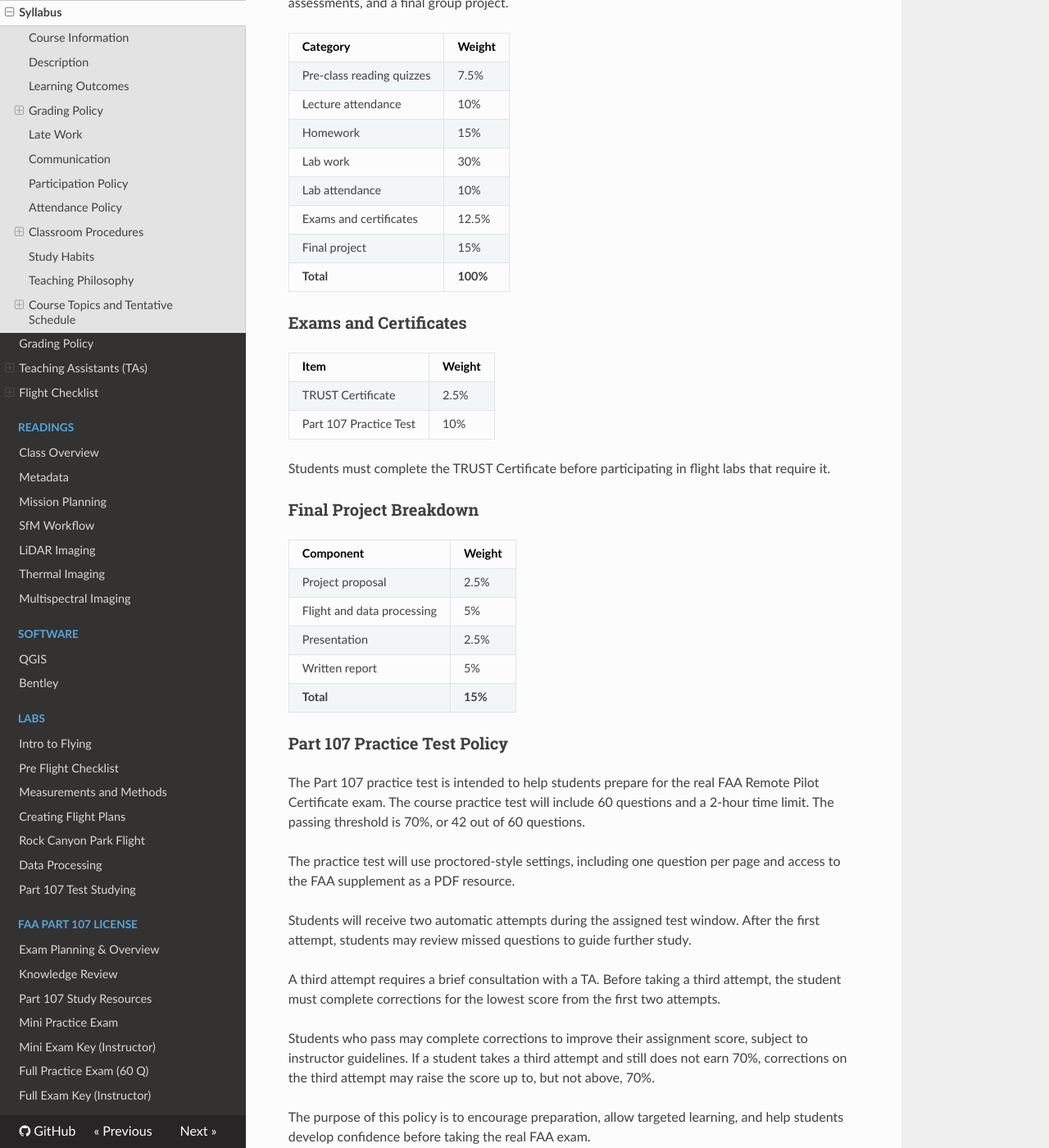
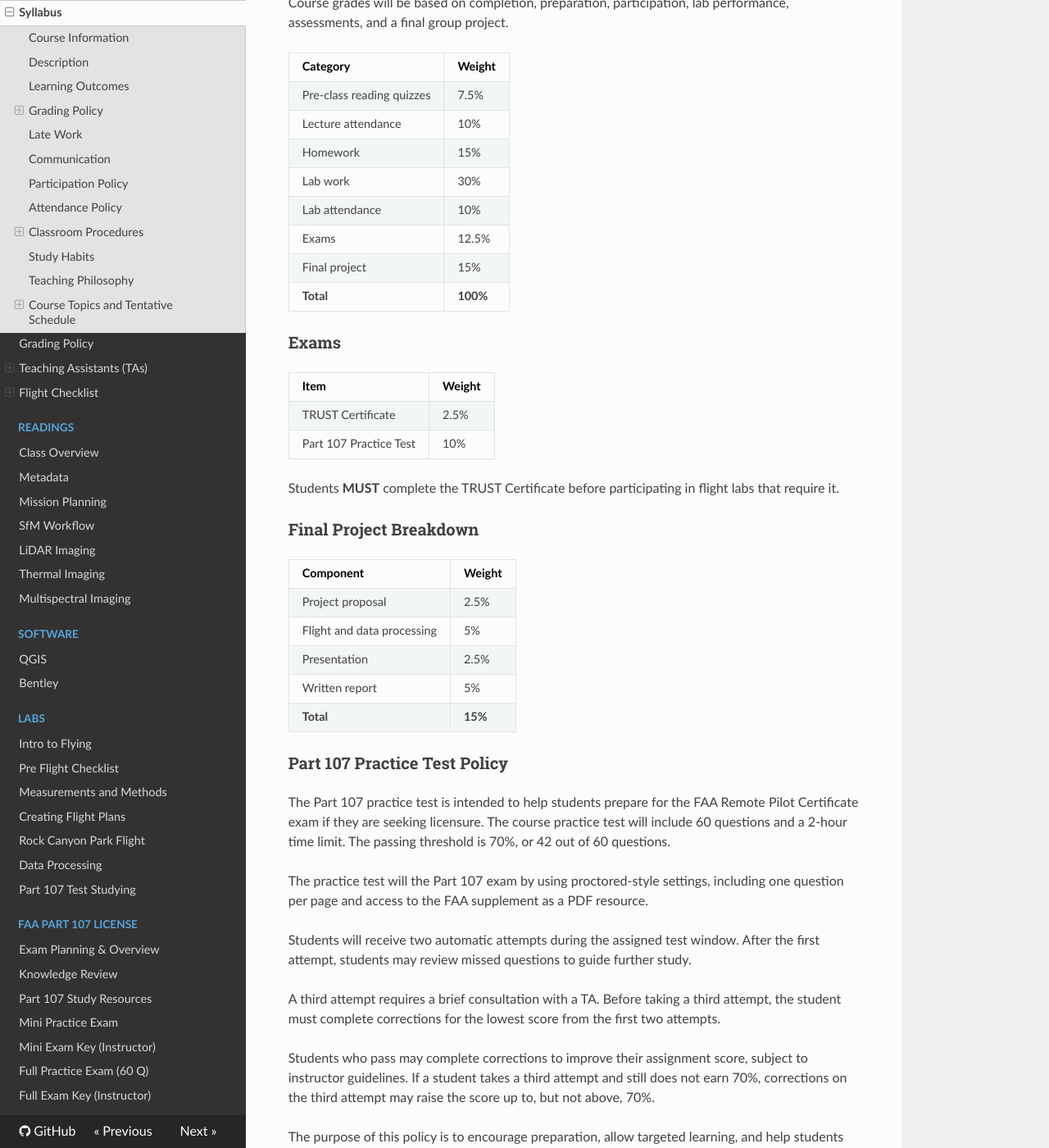
Before and after one commit to byu-cce-drones/content, an MkDocs documentation site: the page built from docs/class_resources/syllabus.md, in a window 1280 px wide and 1400 px high, scrolled down 1637 px. Shown: the whole window at 82% size. Built offline with MkDocs 1.6.1, drawn with Linux system fonts in a browser that asks for light colours; nearby versions of some CDN libraries; some of the changed text lies outside the part shown.

Commit message:
Syllabus updates and added links for 107

```diff
--- a/docs/class_resources/syllabus.md
+++ b/docs/class_resources/syllabus.md
@@ -49,25 +50,25 @@ By the end of this course, students will be able to:
 
 Course grades will be based on completion, preparation, participation, lab performance, assessments, and a final group project.
 
-| Category                   | Weight    |
-|----------------------------|-----------|
-| Pre-class reading quizzes  | 7.5%      |
-| Lecture attendance         | 10%       |
-| Homework                   | 15%       |
-| Lab work                   | 30%       |
-| Lab attendance             | 10%       |
-| Exams and certificates     | 12.5%     |
-| Final project              | 15%       |
-| **Total**                  | **100%**  |
+| Category                  | Weight    |
+|---------------------------|-----------|
+| Pre-class reading quizzes | 7.5%      |
+| Lecture attendance        | 10%       |
+| Homework                  | 15%       |
+| Lab work                  | 30%       |
+| Lab attendance            | 10%       |
+| Exams                     | 12.5%     |
+| Final project             | 15%       |
+| **Total**                 | **100%**  |
 
-### Exams and Certificates
+### Exams
 
 | Item                    | Weight  |
 |-------------------------|---------|
 | TRUST Certificate       | 2.5%    |
 | Part 107 Practice Test  | 10%     |
 
-Students must complete the TRUST Certificate before participating in flight labs that require it.
+Students **MUST** complete the TRUST Certificate before participating in flight labs that require it.
 
 ### Final Project Breakdown
 
@@ -81,9 +82,9 @@ Students must complete the TRUST Certificate before participating in flight labs
 
 ### Part 107 Practice Test Policy
 
-The Part 107 practice test is intended to help students prepare for the real FAA Remote Pilot Certificate exam. The course practice test will include 60 questions and a 2-hour time limit. The passing threshold is 70%, or 42 out of 60 questions.
+The Part 107 practice test is intended to help students prepare for the FAA Remote Pilot Certificate exam if they are seeking licensure. The course practice test will include 60 questions and a 2-hour time limit. The passing threshold is 70%, or 42 out of 60 questions.
 
-The practice test will use proctored-style settings, including one question per page and access to the FAA supplement as a PDF resource.
+The practice test will the Part 107 exam by using proctored-style settings, including one question per page and access to the FAA supplement as a PDF resource.
 
 Students will receive two automatic attempts during the assigned test window. After the first attempt, students may review missed questions to guide further study.
 
@@ -187,7 +188,7 @@ Checklists should include both:
 1. **Equipment lists** — items required for the mission, such as charged batteries, SD cards, controllers, chargers, laptops, and field supplies.
 2. **Procedure lists** — step-by-step actions before, during, and after flight.
 
-Students will also have access to a more detailed course flight checklist that will be used throughout the semester during labs and field activities. (Add hyperlink to checklist when available.)
+Students will also have access to a more detailed course flight checklist that will be used throughout the semester during labs and field activities. (A hyperlink will be added after the Checklist lab)
 
 ---
 
@@ -217,7 +218,7 @@ This course is built around hands-on learning, curiosity, and professional habit
 
 The course uses a “think first, then refine” approach. For example, students may first create a checklist before being shown a professional example. This helps students identify what they already understand, discover what they missed, and appreciate why formal procedures matter.
 
-Labs are designed to help students learn by doing. Mistakes, questions, and revisions are part of the learning process, especially when students are working with new tools, software, and field procedures. At the same time, safety-related instructions must be followed carefully and immediately.
+Labs are designed to help students learn by doing. Mistakes (short of crashing the drones), questions, and revisions are part of the learning process, especially when students are working with new tools, software, and field procedures. At the same time, safety-related instructions must be followed carefully and immediately.
 
 The goal of the course is not only to teach students how drones work, but also to help them think like responsible engineers: prepared, observant, collaborative, precise, and safety-minded.
 
```
Also changed, not shown: other parts of docs/class_resources/syllabus.md (+12 -11 lines), docs/part_107_license/resources.md (added, +3 -0 lines).
